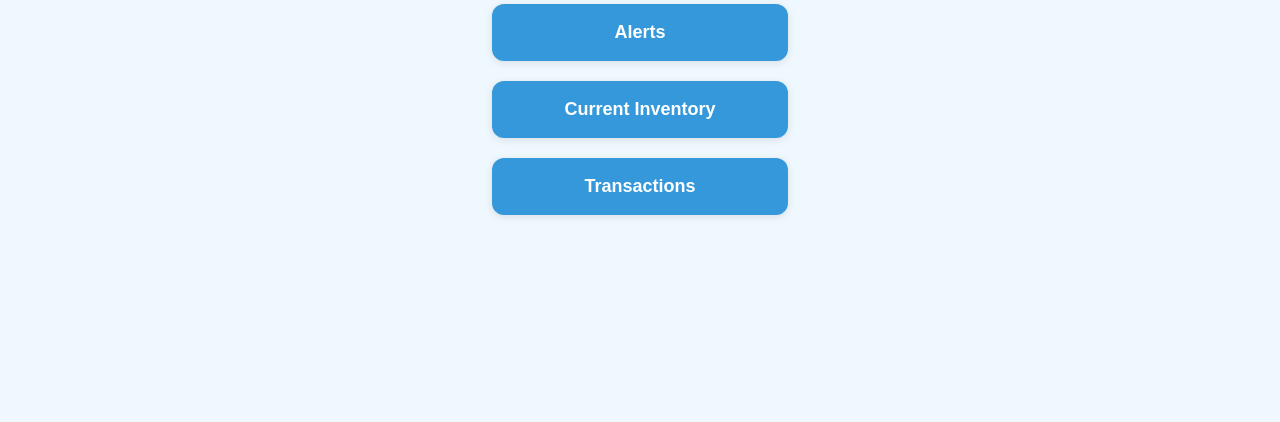
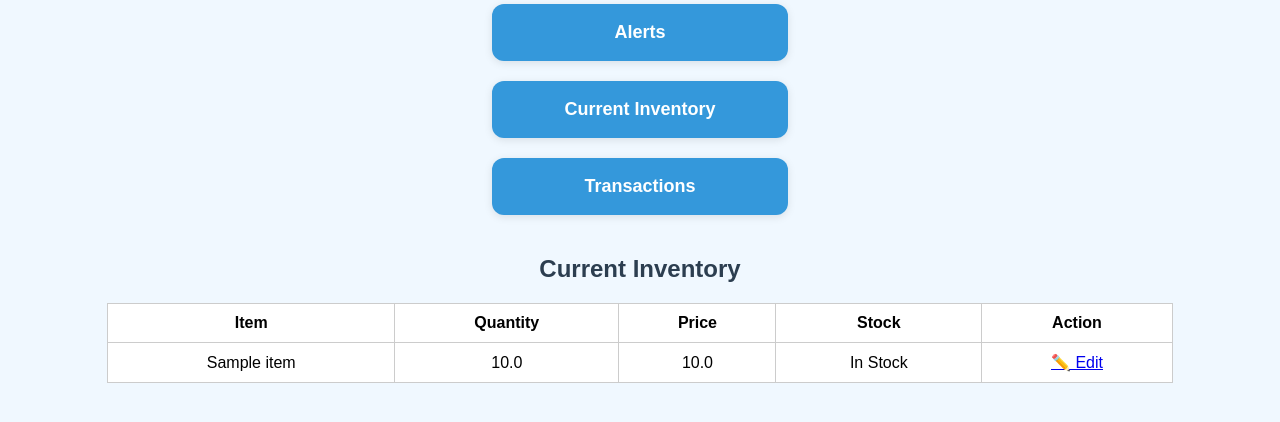
Before and after one commit to Deepika-bethi/smart-inventory, a Flask app: page / in a window 1280 px wide. Shown: the part 276-698 px from the top of the page. Run offline with Flask 3, Linux system fonts and the light colour scheme; tables that the repository leaves empty hold one stand-in row (Sample ...).

```diff
--- a/templates/index.html
+++ b/templates/index.html
@@ -9,9 +9,31 @@
     <div class="vertical-menu">
         <a href="{{ url_for('add_item') }}" class="menu-box">Add Item</a>
         <a href="{{ url_for('purchase') }}" class="menu-box">Customer Mode</a>
-        <a href="#" class="menu-box">Alerts</a>
+        <a href="{{ url_for('alerts') }}" class="menu-box">Alerts</a>
         <a href="{{ url_for('index') }}" class="menu-box">Current Inventory</a>
         <a href="{{ url_for('transactions') }}" class="menu-box">Transactions</a>
     </div>
+
+    <h2>Current Inventory</h2>
+    <div class="table-container">
+        <table>
+            <tr><th>Item</th><th>Quantity</th><th>Price</th><th>Stock</th><th>Action</th></tr>
+            {% for item in items %}
+            <tr>
+                <td>{{ item.name }}</td>
+                <td>{{ item.quantity }}</td>
+                <td>{{ item.price }}</td>
+                <td>
+                    {% if item.quantity < 5 %}
+                        <span style="color:red;">Low Stock</span>
+                    {% else %}
+                        In Stock
+                    {% endif %}
+                </td>
+                <td><a href="{{ url_for('edit_item', item_id=item.id) }}">✏️ Edit</a></td>
+            </tr>
+            {% endfor %}
+        </table>
+    </div>
 </body>
 </html>
```
